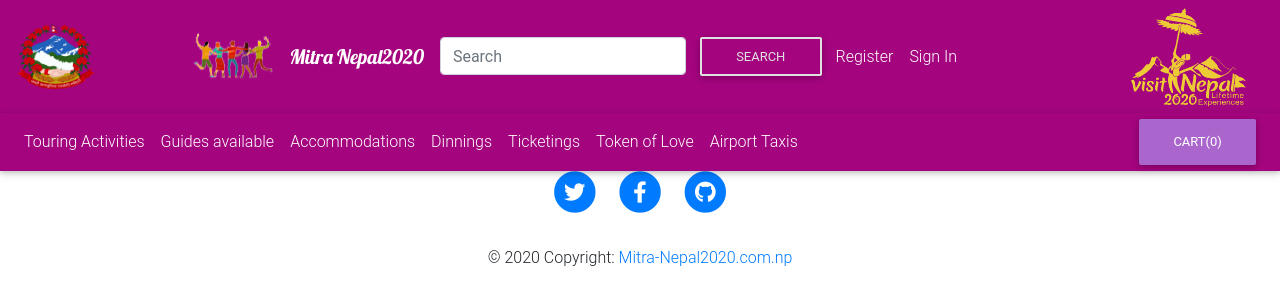
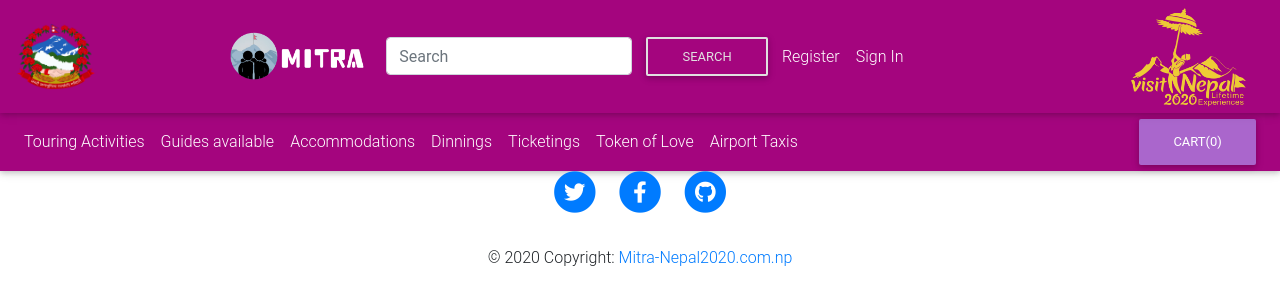
Before and after one commit to 7ami/Mitra, a Django app: page /company/accommo/ in a window 1280 px wide. Shown: the top 305 px of the page. Run offline with Django 3.2, Linux system fonts and the light colour scheme; data that the repository does not hold is empty; some libraries are stand-ins or nearby versions.

Commit message:
logo updated

```diff
--- a/oss/companies/templates/companies/accommo.html
+++ b/oss/companies/templates/companies/accommo.html
@@ -76,7 +76,7 @@
               <h5 class="card-title" id="namepr{{i.id}}">{{i.name}}</h5>
               <p class="card-text">{{i.desc|slice:"0:20"}}...</p>
                  <span id="divpr{{i.id}}" class ="divpr"><!--statically generated element-->
-                <button id="pr{{i.id}}" class="btn btn-success cart"> Add To Cart</button> <!--dynamically generated element-->
+                <button id="pr{{i.id}}" class="btn btn-danger cart"> Add To Cart</button> <!--dynamically generated element-->
                  </span>
             <a href="/shop/product/{{i.id}}"><button id="qv{{i.id}}" class="btn btn-success cart mx-2">Quick View</button></a>
             </div>
--- a/oss/companies/templates/companies/base.html
+++ b/oss/companies/templates/companies/base.html
@@ -57,8 +57,8 @@
    <a class="navbar-brand ml-auto" href="#" ><img src="{% static 'companies/ng.png' %}" width="80px" height="48px"> </a>
   <div class="collapse navbar-collapse" id="navbarSupportedContent">
 
-  <a class="navbar-brand ml-auto" href="#" ><img src="{% static 'companies/isfine.png' %}" width="80px" height="48px"> </a>
-  <a class="navbar-brand ml-0" href="#" >Mitra Nepal2020</a>
+  <a class="navbar-brand ml-auto" href="#" ><img src="{% static 'companies/mitralogo.png' %}" width="150px" height="80px"> </a>
+
   <button class="navbar-toggler" type="button" data-toggle="collapse" data-target="#navbarSupportedContent" aria-controls="navbarSupportedContent" aria-expanded="false" aria-label="Toggle navigation">
     <span class="navbar-toggler-icon"></span>
   </button>
@@ -87,7 +87,7 @@
 
 
 
-<nav class="navbar navbar-expand-lg navbar-dark custom-nav sticky-top py-0">
+<nav class="navbar navbar-expand-lg navbar-dark custom-nav py-0">
 
   <button class="navbar-toggler" type="button" data-toggle="collapse" data-target="#navbarSupportedContent" aria-controls="navbarSupportedContent" aria-expanded="false" aria-label="Toggle navigation">
     <span class="navbar-toggler-icon"></span>
```
Also changed, not shown: oss/companies/images/11.jpg (added), oss/companies/images/13.jpg (added), oss/companies/images/8.jpg (added), oss/companies/images/yak.jpg (added), oss/companies/static/companies/log.png (added), oss/companies/static/companies/mitralogo.png (added).
